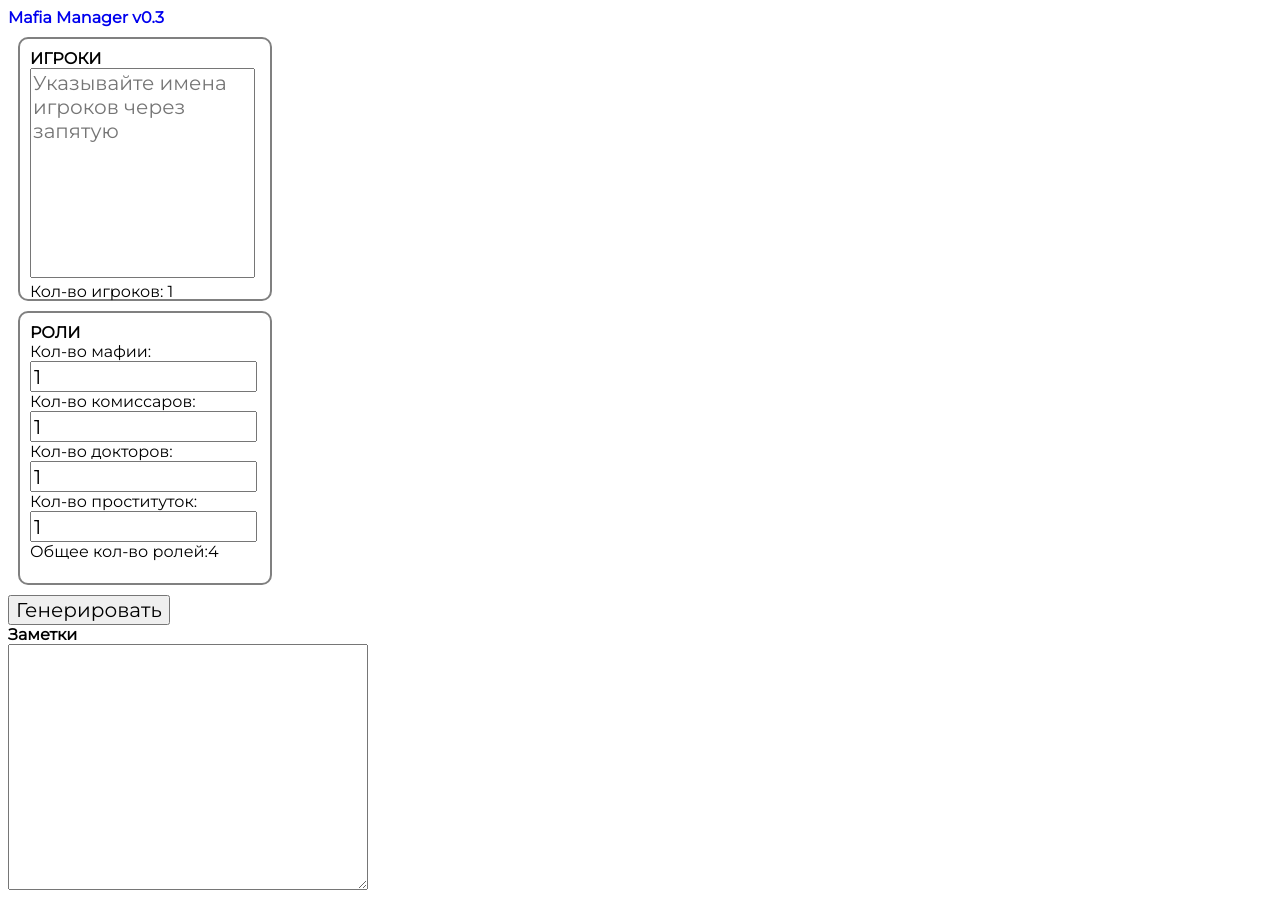
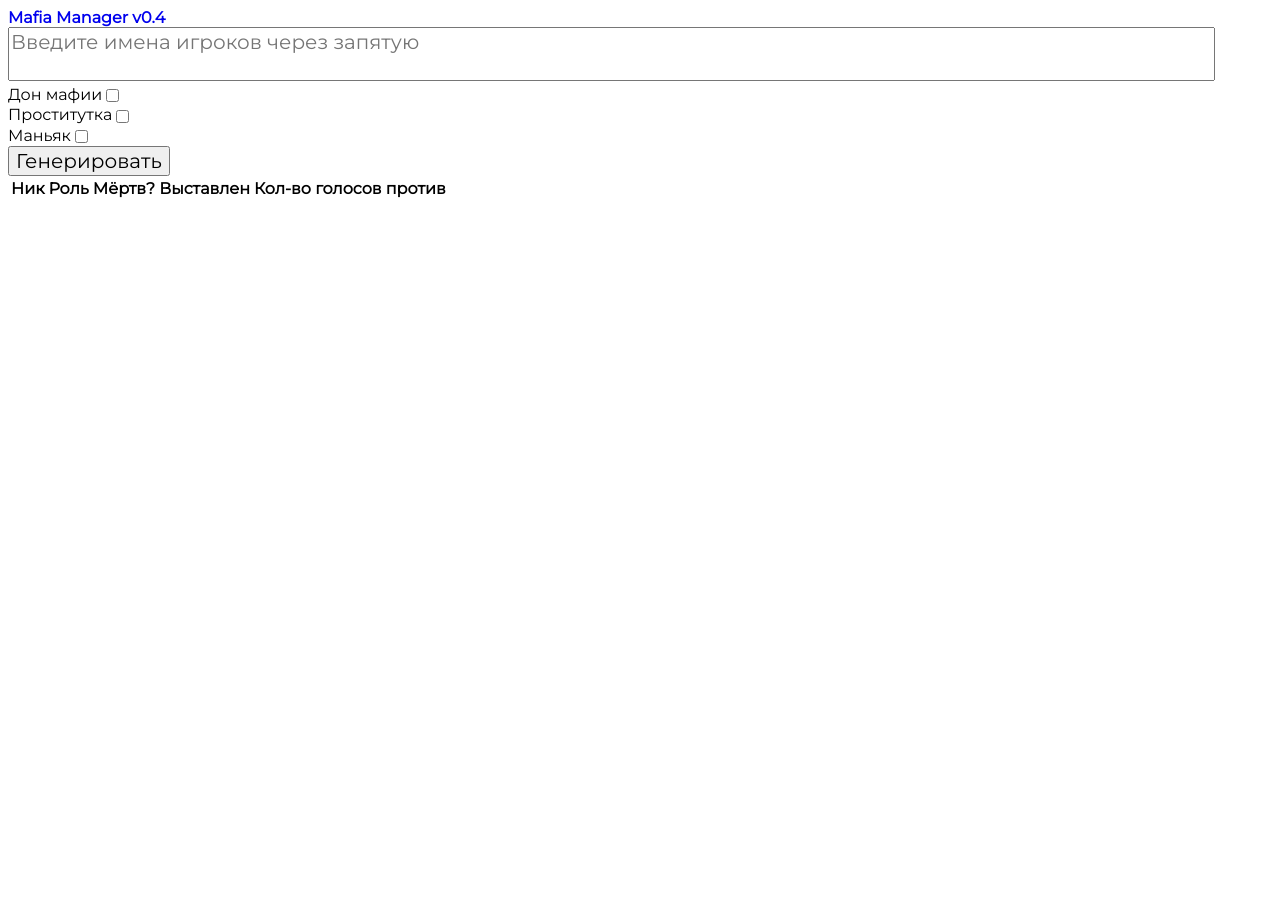
Before and after one commit to mafia-mamager/mafia-mamager.github.io, a plain HTML site: page index.html in a window 1280 px wide. After the commit the page ends 800 px from the top, so only its background shows below. Drawn offline with Linux system fonts and the light colour scheme.

Commit message:
Updated to 0.4

```diff
--- a/index.html
+++ b/index.html
@@ -9,106 +9,99 @@
     <title>Mafia Manager</title>
 </head>
 <body>
-    <a title="GitHub" href="https://github.com/mafia-mamager/mafia-manager.github.io"><b>Mafia Manager v0.3</b></a>
-    <div class="player">
-        <div><b>ИГРОКИ</b></div>
-        <textarea name="" id="players" cols="30" rows="10" title="Указывайте имена игроков через запятую" placeholder="Указывайте имена игроков через запятую"></textarea>
-        Кол-во игроков: <span id="playerscount"></span>
-    </div>
-    <div class="rolesettings"><div><b>РОЛИ</b></div>
-        Кол-во мафии: <input type="text" name="" id="mafia" value="1" class="inputnum">
-        <div></div>
-        Кол-во комиссаров: <input type="text" name="" id="detective" value="1" class="inputnum">
-        <div></div>
-        Кол-во докторов: <input type="text" name="" id="doctor" value="1" class="inputnum">
-        <div></div>
-        Кол-во проституток: <input type="text" name="" id="prostituts" value="1" class="inputnum">
-        <div>Общее кол-во ролей:<span id="roles"></span></div>
-    </div>
-    <button onclick="generate()">Генерировать</button>
-    <div id="playersandroles">
-    </div>
-    <div>
-        <b>Заметки</b>
-        <div></div>
-        <textarea name="" id="" cols="30" rows="10"></textarea>
-    </div>
+    <a title="GitHub" href="https://github.com/mafia-mamager/mafia-manager.github.io"><b>Mafia Manager v0.4</b></a>
+    <textarea name="" id = "players" placeholder="Введите имена игроков через запятую"></textarea>
+    <div class="param">Дон мафии<input type="checkbox" name="" id="isdon_in_game"></div>
+    <div class="param">Проститутка<input type="checkbox" name="" id="prostitut_in_game"></div>
+    <div class="param">Маньяк<input type="checkbox" name="" id="murder_in_game"></div>
+    <input type="button" value="Генерировать" onclick="generate()">
+    <table id="playerstbl">
+        <tr>
+            <th>Ник</th><th>Роль</th><th>Мёртв?</th><th>Выставлен</th><th>Кол-во голосов против</th>
+        </tr>
+    </table>
+
     <script>
-        let players = []
+        function shuffle(array) {
+          array.sort(() => Math.random() - 0.5);
+        }
+        var inittable = document.getElementById("playerstbl").innerHTML
+        var maf_weight = 0.3747906197654958
+        var commisar_weight = 0.19430485762144117
+        function generate() {
+            var tbl = document.getElementById("playerstbl")
+            tbl.innerHTML = inittable
+            var roles = []
+            var pls = document.getElementById("players").value.split(",")
+            var don_in_game = document.getElementById("isdon_in_game").checked
+            var prostitut_in_game = document.getElementById("prostitut_in_game").checked
+            var murder_in_game = document.getElementById("murder_in_game").checked
+            shuffle(pls)
+            console.log(pls)
+            var plslen = pls.length
+            var mafs = Math.round(plslen*maf_weight)
+            var coms = Math.round(plslen*commisar_weight)
+            console.log(mafs,coms)
+            if (don_in_game) {
+                mafs--
+                plslen--
+                roles.push("Дон мафии")
+            }
+            for (let i = 0; i < mafs; i++) {
+                if (plslen < 1) break;
+                plslen--
+                roles.push("Мафия")
 
-        var count = players.length-1
-        var list_generated = false
-        setInterval(() => {
-            mafia = parseInt(document.getElementById("mafia").value)
-            detective = parseInt(document.getElementById("detective").value)
-            doctor = parseInt(document.getElementById("doctor").value)
-            prostituts = parseInt(document.getElementById("prostituts").value)
-            players = document.getElementById("players").value.split(',')
-            document.getElementById("roles").innerHTML=mafia+detective+doctor+prostituts
-            document.getElementById("playerscount").innerHTML=players.length
-        }, 1);
-        function generate() {
-            document.getElementById("playersandroles").innerHTML= ""
-            ban = 0
-            if(players.length < (mafia+detective+doctor+prostituts)){
-                alert("Игроков меньше чем общее кол-во ролей("+ (parseInt(mafia)+parseInt(detective)+parseInt(doctor)+parseInt(prostituts)) +")\n Укажите меньше ролей, или позовите больше игроков")
-                return null
             }
-            while (mafia > 0) {
-                player = Math.round(Math.random()*players.length-1)
-                while (players[player]==undefined) {
-                    player = Math.round(Math.random()*players.length-1)
-                }
-                ban++
-                if (mafia==1) {
-                    document.getElementById("playersandroles").innerHTML+=("<div><input class=\"dead\" type=\"checkbox\" id=\""+ban+"\"><label class=\"dead\" title=\"Нажмите, что бы отметить игрока мёртвым\"for=\""+ban+"\"></label><input class=\"prost\" type=\"checkbox\" id=\""+ban+"prost\"><label class=\"prost\" title=\"Нажмите, что бы отметить игрока, на котором сидит проститутка\"for=\""+ban+"prost\"></label><input class=\"check\" type=\"checkbox\" id=\""+ban+"check\"><label class=\"check\" title=\"Нажмите, что бы отметить проверенного игрока\"for=\""+ban+"check\"></label>"+players[player]+":<b>Дон мафии</b><input type=\"text\" placeholder=\"Кол-во голосов против\"></div>")
-                } else {
-                    document.getElementById("playersandroles").innerHTML+=("<div><input class=\"dead\" type=\"checkbox\" id=\""+ban+"\"><label class=\"dead\" title=\"Нажмите, что бы отметить игрока мёртвым\"for=\""+ban+"\"></label><input class=\"prost\" type=\"checkbox\" id=\""+ban+"prost\"><label class=\"prost\" title=\"Нажмите, что бы отметить игрока, на котором сидит проститутка\"for=\""+ban+"prost\"></label><input class=\"check\" type=\"checkbox\" id=\""+ban+"check\"><label class=\"check\" title=\"Нажмите, что бы отметить проверенного игрока\"for=\""+ban+"check\"></label>"+players[player]+":<b>Мафия</b><input type=\"text\" placeholder=\"Кол-во голосов против\"></div>")
-                }
-                                mafia--
-                players.splice(player, 1)
+            for (let i = 0; i < coms; i++) {
+                if (plslen < 1) break;
+                plslen--
+                roles.push("Коммисар")
             }
-            while (detective > 0) {
-                player = Math.round(Math.random()*players.length-1)
-                while (players[player]==undefined) {
-                    player = Math.round(Math.random()*players.length-1)
-                }
-                ban++
-                document.getElementById("playersandroles").innerHTML+=("<div><input class=\"dead\" type=\"checkbox\" id=\""+ban+"\"><label class=\"dead\" title=\"Нажмите, что бы отметить игрока мёртвым\"for=\""+ban+"\"></label><input class=\"prost\" type=\"checkbox\" id=\""+ban+"prost\"><label class=\"prost\" title=\"Нажмите, что бы отметить игрока, на котором сидит проститутка\"for=\""+ban+"prost\"></label><input class=\"check\" type=\"checkbox\" id=\""+ban+"check\"><label class=\"check\" title=\"Нажмите, что бы отметить проверенного игрока\"for=\""+ban+"check\"></label>"+players[player]+":<b>Детектив</b><input type=\"text\" placeholder=\"Кол-во голосов против\"></div>")
-                detective--
-                players.splice(player, 1)
+            if (plslen > 0){
+                plslen--
+                roles.push("Доктор")
             }
-            while (doctor > 0) {
-                player = Math.round(Math.random()*players.length-1)
-                while (players[player]==undefined) {
-                    player = Math.round(Math.random()*players.length-1)
-                }
-                ban++
-                document.getElementById("playersandroles").innerHTML+=("<div><input class=\"dead\" type=\"checkbox\" id=\""+ban+"\"><label class=\"dead\" title=\"Нажмите, что бы отметить игрока мёртвым\"for=\""+ban+"\"></label><input class=\"prost\" type=\"checkbox\" id=\""+ban+"prost\"><label class=\"prost\" title=\"Нажмите, что бы отметить игрока, на котором сидит проститутка\"for=\""+ban+"prost\"></label><input class=\"check\" type=\"checkbox\" id=\""+ban+"check\"><label class=\"check\" title=\"Нажмите, что бы отметить проверенного игрока\"for=\""+ban+"check\"></label>"+players[player]+":<b>Доктор</b><input type=\"text\" placeholder=\"Кол-во голосов против\"></div>")
-                doctor--
-                players.splice(player, 1)
+            if (prostitut_in_game & plslen > 1){
+                plslen--
+                roles.push("Проститутка")
             }
-            while (prostituts > 0) {
-                player = Math.round(Math.random()*players.length-1)
-                while (players[player]==undefined) {
-                    player = Math.round(Math.random()*players.length-1)
-                }
-                ban++
-                document.getElementById("playersandroles").innerHTML+=("<div><input class=\"dead\" type=\"checkbox\" id=\""+ban+"\"><label class=\"dead\" title=\"Нажмите, что бы отметить игрока мёртвым\"for=\""+ban+"\"></label><input class=\"check\" type=\"checkbox\" id=\""+ban+"check\"><label class=\"check\" title=\"Нажмите, что бы отметить проверенного игрока\"for=\""+ban+"check\"></label>"+players[player]+":<b>Проститутка</b><input type=\"text\" placeholder=\"Кол-во голосов против\"></div>")
-                prostituts--
-                players.splice(player, 1)
+            if (murder_in_game & plslen > 1){
+                plslen--
+                roles.push("Маньяк")
             }
-            while (players.length > 0) {
-                player = Math.round(Math.random()*players.length-1)
-                while (players[player]==undefined) {
-                    player = Math.round(Math.random()*players.length-1)
-                }
-                ban++
-                document.getElementById("playersandroles").innerHTML+=("<div><input class=\"dead\" type=\"checkbox\" id=\""+ban+"\"><label class=\"dead\" title=\"Нажмите, что бы отметить игрока мёртвым\"for=\""+ban+"\"></label><input class=\"prost\" type=\"checkbox\" id=\""+ban+"prost\"><label class=\"prost\" title=\"Нажмите, что бы отметить игрока, на котором сидит проститутка\"for=\""+ban+"prost\"></label><input class=\"check\" type=\"checkbox\" id=\""+ban+"check\"><label class=\"check\" title=\"Нажмите, что бы отметить проверенного игрока\"for=\""+ban+"check\"></label>"+players[player]+":<b>Мирный Житель</b><input type=\"text\" placeholder=\"Кол-во голосов против\"></div>")
-                players.splice(player, 1)
+            for (let i = 0; i < plslen; i++) {
+                roles.push("Мирный")
             }
+            console.log(roles)
+
+            pls.forEach(player => {
+                var tr = document.createElement("tr")
+                var td = document.createElement("td")
+                td.innerText = player
+                tr.append(td)
+
+                var td = document.createElement("td")
+                td.innerText = roles[pls.indexOf(player)]
+                tr.append(td)
+                var chk = document.createElement("input"); chk.type = "checkbox"
+                var td = document.createElement("td")
+                td.append(chk)
+                tr.append(td)
+                var chk = document.createElement("input"); chk.type = "checkbox"
+                var td = document.createElement("td")
+                td.append(chk)
+                tr.append(td)
+                var chk = document.createElement("input"); chk.type = "number"
+                var td = document.createElement("td")
+                td.append(chk)
+                tr.append(td)
+                tbl.append(tr)
+            });
         }
+    </script>
 
-    </script>
+
+
 </body>
 </html>
```
